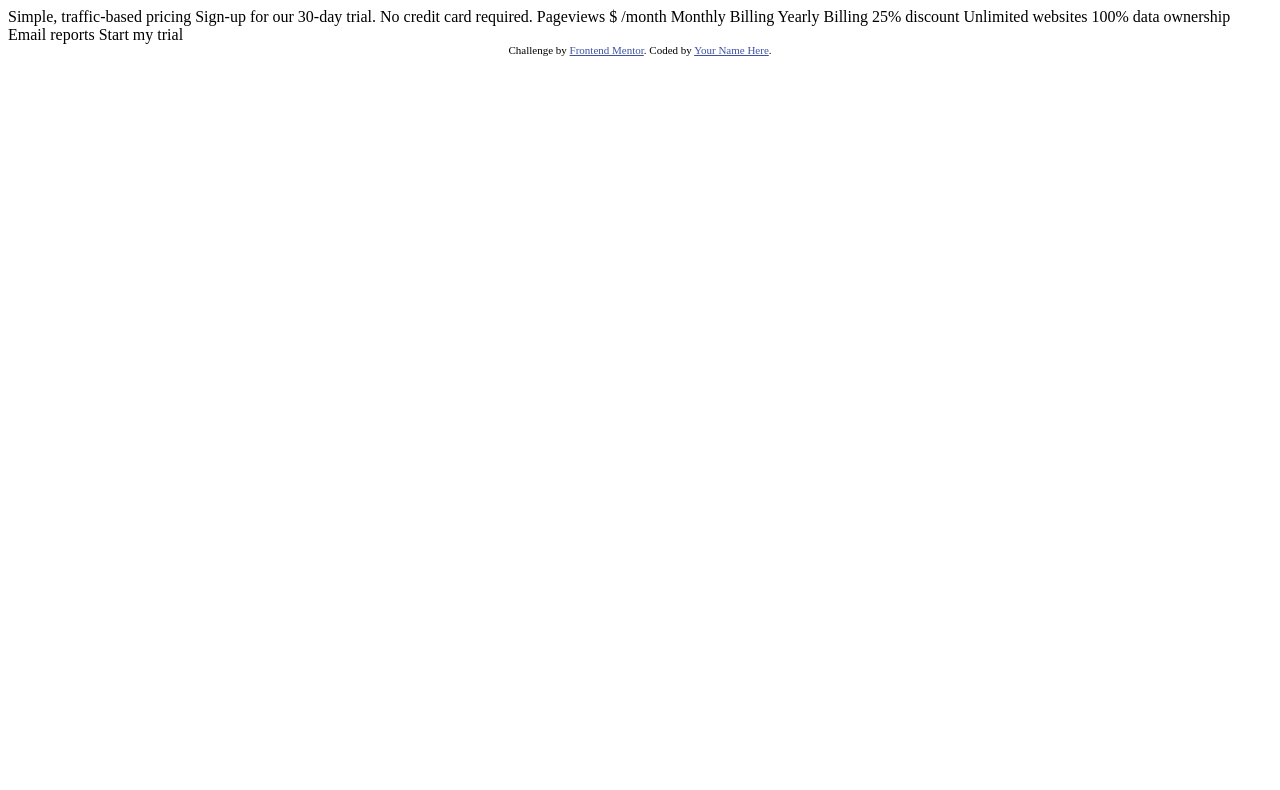
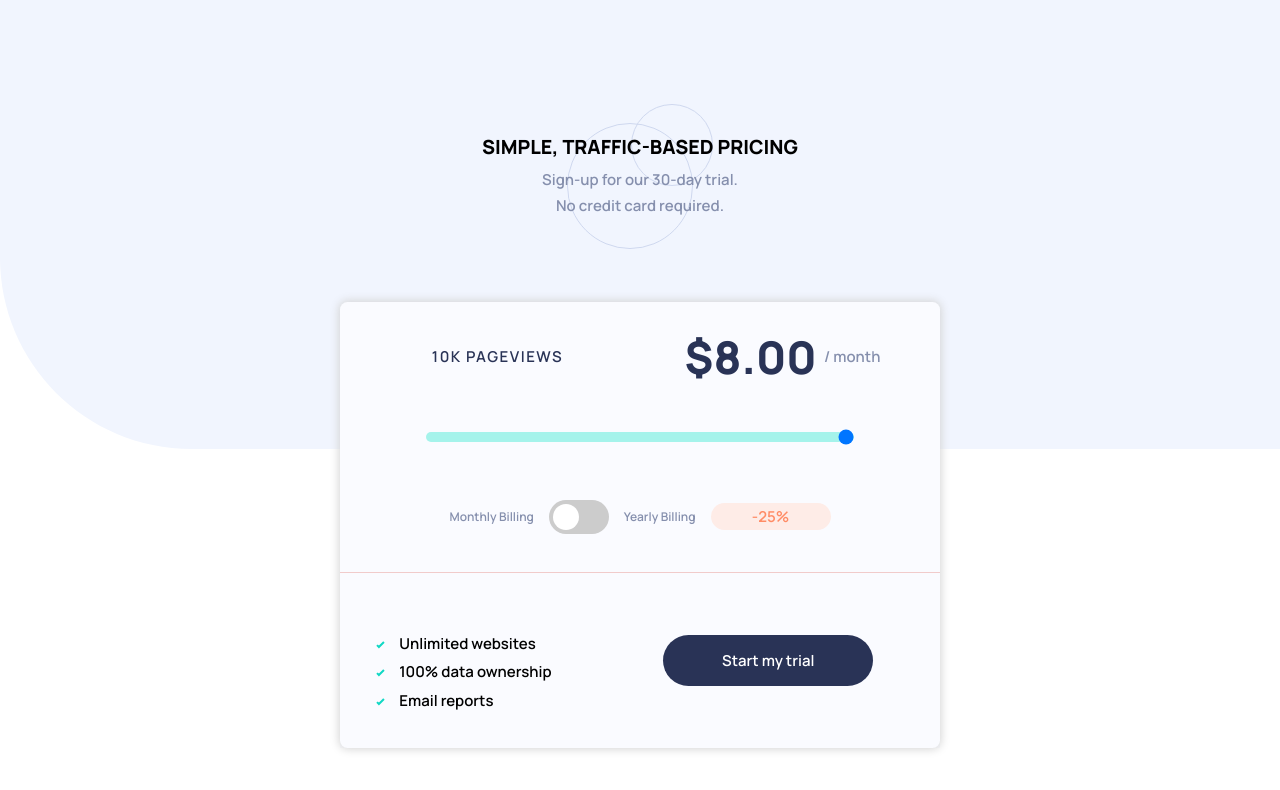
Before and after one commit to zabooz/interactive-pricing-component-main, a plain HTML site: page index.html in a window 1280 px wide. Drawn offline with Linux system fonts and the light colour scheme.

Commit message:
finished

```diff
--- a/index.html
+++ b/index.html
@@ -1,39 +1,57 @@
 <!DOCTYPE html>
 <html lang="en">
   <head>
-  <meta charset="UTF-8">
-  <meta name="viewport" content="width=device-width, initial-scale=1.0"> <!-- displays site properly based on user's device -->
+    <meta charset="UTF-8" />
+    <meta name="viewport" content="width=device-width, initial-scale=1.0" />
+    <!-- displays site properly based on user's device -->
 
-  <link rel="icon" type="image/png" sizes="32x32" href="./images/favicon-32x32.png">
-
+    <link
+      rel="icon"
+      type="image/png"
+      sizes="32x32"
+      href="./images/favicon-32x32.png"
+    />
+    <link rel="stylesheet" href="style.css" />
+    <script src="main.js" defer></script>
     <title>Frontend Mentor | Interactive pricing component</title>
-
-  <!-- Feel free to remove these styles or customise in your own stylesheet 👍 -->
-  <style>
-    .attribution { font-size: 11px; text-align: center; }
-    .attribution a { color: hsl(228, 45%, 44%); }
-  </style>
   </head>
   <body>
+    <div class="container">
+      <header>
+        <h1>Simple, traffic-based pricing</h1>
+        <p>Sign-up for our 30-day trial.</p>
+        <p> No credit card required.</p>
+      </header>
+      <main>
 
-  Simple, traffic-based pricing
-  Sign-up for our 30-day trial. No credit card required.
-
-  Pageviews
-  $ /month
-
+        <div class="main-top-container">
+          <p class="pageviews">10k pageviews</p>
+          <input type="range"  min="0" max="4" steps="1" value="34" id="slider">
+          <div class="pricing">
+            <h2>$8.00</h2>
+            <p>/ month</p>
+          </div>
+          <div class="billing">
+            <p>
               Monthly Billing
-  Yearly Billing 25% discount
-
-  Unlimited websites
-  100% data ownership
-  Email reports
-
-  Start my trial
-
-  <div class="attribution">
-    Challenge by <a href="https://www.frontendmentor.io?ref=challenge" target="_blank">Frontend Mentor</a>.
-    Coded by <a href="#">Your Name Here</a>.
+            </p>
+            <label for="discount" class="switch">
+              <input  type="checkbox" name="billing" id="discount">
+              <span class="slider round"></span>
+            </label>
+            <p>Yearly Billing</p>
+            <div class="discount">-25%</div>
+          </div>
+        </div>
+        <div class="main-bottom-container">
+          <ul>
+            <li>Unlimited websites</li>
+            <li>100% data ownership</li>
+            <li>Email reports</li>
+          </ul>
+          <button>Start my trial</button>
+        </div>
+      </main>
     </div>
   </body>
 </html>
--- /dev/null
+++ b/main.js
@@ -0,0 +1,26 @@
+const viewsPara = document.querySelector('.pageviews')
+const slider = document.querySelector('#slider')
+const pricing = document.querySelector('.pricing h2')
+const discount = document.querySelector('#discount');
+const customSteps = ['10k','50k','100k','500K','1m']
+
+slider.addEventListener('input',priceCalc)
+discount.addEventListener('change',priceCalc)
+
+function priceCalc(){
+
+viewsPara.textContent = customSteps[slider.value]+' pageviews';
+
+    let price = null;
+
+    switch(slider.value){
+        case '0': price = 8;break;
+        case '1': price = 12;break;
+        case '2': price = 16; break;
+        case '3': price = 24;break;
+        case '4': price = 36; break;
+    }
+
+    discount.checked ?  pricing.textContent = `$${price*0.75}.00`:
+                        pricing.textContent = `$${price}.00`;
+}
--- /dev/null
+++ b/style.css
@@ -0,0 +1,244 @@
+@import url('https://fonts.googleapis.com/css2?family=Manrope:wght@600;800&display=swap');
+*{
+    margin: 0;
+    padding: 0;
+    font-size: 15px;
+    font-family: Manrope,sans-serif;
+    box-sizing: border-box;
+}
+body{
+    display: flex;
+    justify-content: center;
+    align-items: center;
+    height: 100vh;
+}
+.container{
+    width: 400px;
+    background-image: url(./images/bg-pattern.svg);
+    background-repeat: no-repeat;
+    padding:1.2rem;
+    background-color: hsl(230, 100%, 99%);;
+}
+header{
+    height: 250px;
+    background-image: url(./images/pattern-circles.svg);
+    background-repeat: no-repeat;
+    background-position: center;
+    display: flex;
+    flex-direction: column;
+    justify-content: center;
+    align-items: center;
+}
+header h1{
+    font-size: 1.3rem;
+    margin-bottom: 0.6rem;
+    text-transform: uppercase;
+}
+header p{
+    color: hsl(225, 20%, 60%);
+    margin-bottom: .3rem;
+}
+main{
+    box-shadow: 0px 0px 10px 1px lightgrey;
+    border-radius: .5rem;
+    background-color: hsl(230, 100%, 99%);
+
+}
+.main-top-container{
+    padding: 1rem;
+    display: grid;
+    grid-template-columns: 1fr;
+    grid-template-rows: repeat(4,5rem) ;
+    border-bottom: 1px solid #f1cbcb;
+}
+.main-top-container > p{
+    color: hsl(227, 35%, 25%);
+    letter-spacing: .1rem;
+    text-transform: uppercase;
+
+}
+.switch{
+    position: relative;
+    display: inline-block;
+    width: 60px;
+    height: 34px;
+}
+.switch input{
+    opacity: 0;
+    width: 0;
+    height: 0;
+}
+/* ========================================================
+
+                button-styling
+
+========================================================== */
+.slider {
+    position: absolute;
+    cursor: pointer;
+    top: 0;
+    left: 0;
+    right: 0;
+    bottom: 0;
+    background-color: #ccc;
+    -webkit-transition: .4s;
+    transition: .4s;
+}
+.slider:before {
+    position: absolute;
+    content: "";
+    height: 26px;
+    width: 26px;
+    left: 4px;
+    bottom: 4px;
+    background-color: white;
+    -webkit-transition: .4s;
+    transition: .4s;
+}
+.switch input:focus + .slider {
+    box-shadow: 0 0 1px #2196F3;
+    background-color: hsl(174, 86%, 45%);
+}
+
+.switch input:hover + .slider{
+    background-color: hsl(174, 86%, 45%);
+}
+.switch input:checked + .slider:before {
+    -webkit-transform: translateX(26px);
+    -ms-transform: translateX(26px);
+    transform: translateX(26px);
+}
+.slider.round {
+    border-radius: 34px;
+}
+
+.slider.round:before {
+    border-radius: 50%;
+}
+/* =================================================
+
+                range-slider-styling
+
+================================================= */
+
+#slider{
+    appearance: none;
+    height: 10px;
+    background-color: hsl(174, 77%, 80%);
+    border-radius: 1rem;
+}
+#slider::-moz-range-thumb{
+    background-image:url(./images/icon-slider.svg);
+    background-repeat: no-repeat;
+    background-size: auto;
+    background-position: center;
+    height: 2rem;
+    width: 2rem;
+    border-radius: 50%;
+}
+#slider::-moz-range-thumb:active{
+    cursor: grab;
+}
+.billing,
+.pricing,
+.main-top-container > p,
+.main-bottom-container{
+    display: flex;
+    align-items: center;
+    justify-content: center;
+}
+.pricing h2{
+    font-size: 3rem;
+    font-weight: bolder;
+    margin-right: .5rem;
+    color: hsl(227, 35%, 25%);
+}
+.pricing p{
+    color: hsl(225, 20%, 60%);
+}
+.billing{
+    gap:.5rem;
+}
+.billing p{
+    color: hsl(225, 20%, 60%);
+    font-size: .8rem;
+}
+.discount{
+    background-color:hsl(14, 92%, 95%);
+    border-radius: 1rem;
+    color:hsl(15, 100%, 70%) ;
+    padding: 0.2rem .6rem;
+}
+.main-bottom-container{
+    flex-direction: column;
+}
+ul{
+    margin-top: 2rem;
+}
+li{
+    text-align: center;
+    padding-left: .5rem;
+    margin-bottom: .5rem;
+    list-style-image: url(./images/icon-check.svg);
+}
+.main-bottom-container button{
+    margin: 1rem;
+    width: 60%;
+    padding: 1rem 2rem;
+    border-radius: 5rem;
+    border: none;
+    background-color:hsl(227, 35%, 25%);
+    color: white;
+}
+.main-bottom-container button:hover{
+    cursor: pointer;
+}
+
+
+@media(min-width:700px) {
+
+    body{
+        background-image: url(./images/bg-pattern.svg);
+        background-repeat: no-repeat;
+    }
+    .container{
+        width:600px;
+        padding: 0;
+    }
+    .main-top-container{
+        grid-template-columns: 1fr 1fr;
+        grid-template-rows: repeat(3,80px);
+    }
+    .pricing{
+        grid-area: 1/2/2/3;
+    }
+    #slider{
+        grid-area: 2/1/3/3;
+        align-self: center;
+        justify-self: center;
+        width: 75%;
+    }
+    .billing{
+        grid-area: 3/1/4/3;
+        gap: 1rem;
+    }
+    .discount{
+        width: 8rem;
+        text-align: center;
+    }
+    .main-bottom-container{
+        flex-direction: row;
+        justify-content: space-evenly;
+        gap: 3rem;
+        padding: 2rem 0;
+    }
+    .main-bottom-container button{
+        width: 35%;
+
+    }
+    li{
+        text-align: left;
+    }
+
+
+}
```
Also changed, not shown: images/icon-slider.svg. Lines whose indentation alone changed are shown as unchanged.
